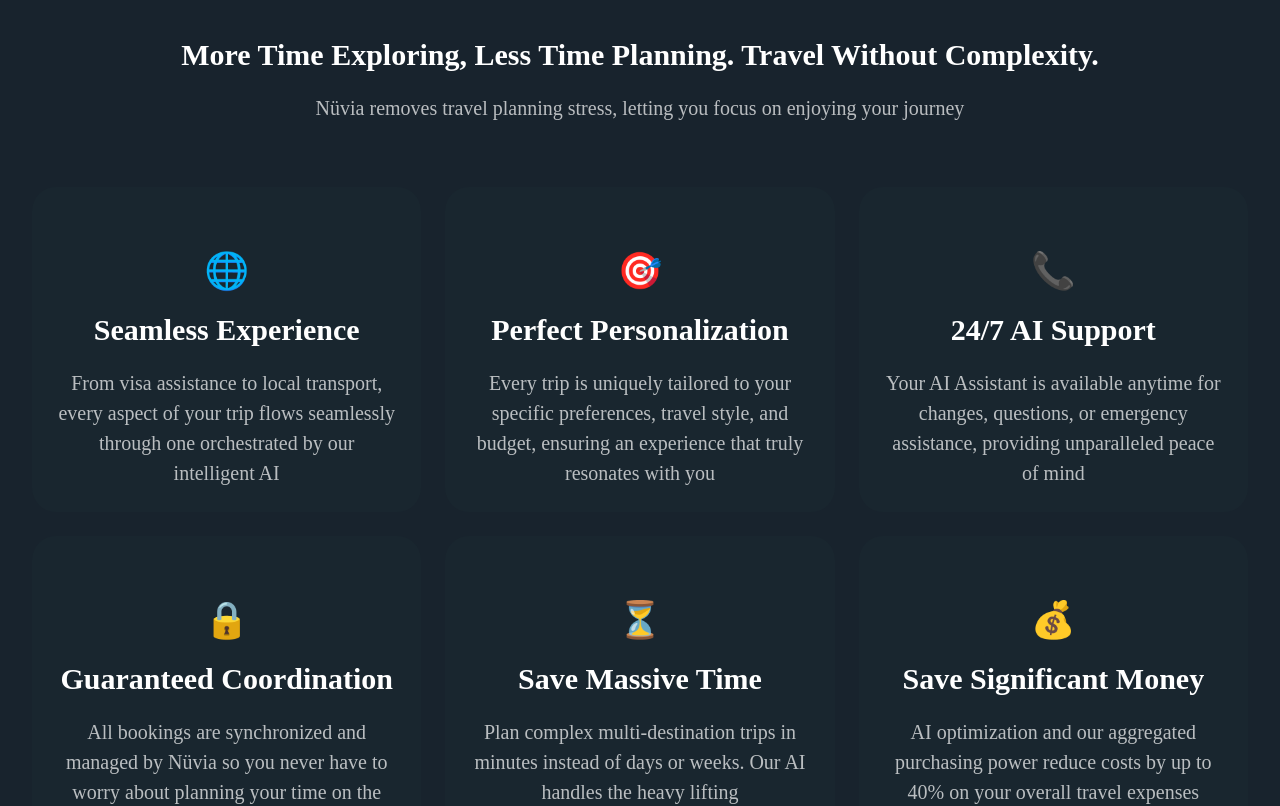
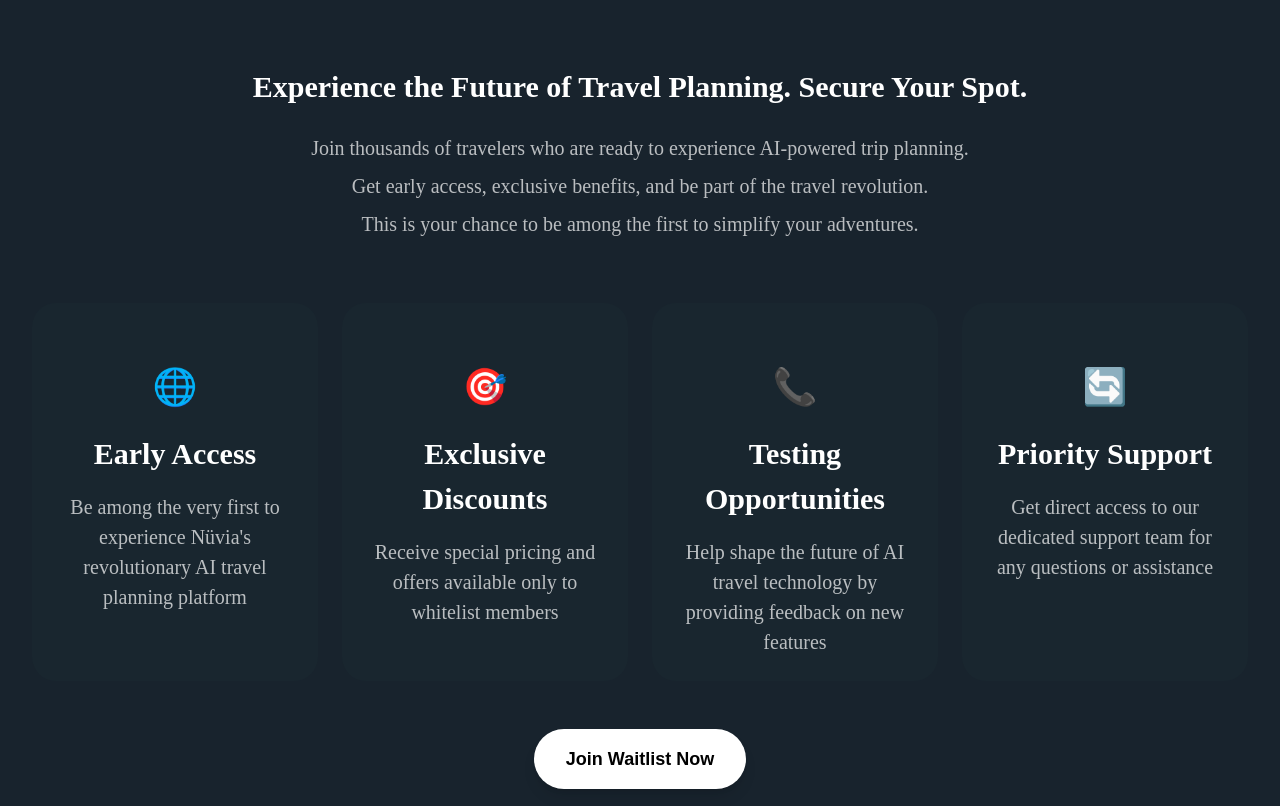
Before and after one commit to elghanbibadr/nuvia, a Next.js app: page / in a window 1280 px wide. Shown: the top 806 px of the page. Built offline with nearby package versions, Linux system fonts and the light colour scheme.

Commit message:
created the waitlist section

```diff
--- /dev/null
+++ b/app/componenets/WaitlistSection.jsx
@@ -0,0 +1,76 @@
+import React from 'react';
+
+const waitlistFeatures = [
+  {
+    id: 1,
+    icon: "🌐",
+    title: "Early Access",
+    description: "Be among the very first to experience Nüvia's revolutionary AI travel planning platform"
+  },
+  {
+    id: 2,
+    icon: "🎯",
+    title: "Exclusive Discounts",
+    description: "Receive special pricing and offers available only to whitelist members"
+  },
+  {
+    id: 3,
+    icon: "📞",
+    title: "Testing Opportunities",
+    description: "Help shape the future of AI travel technology by providing feedback on new features"
+  },
+  {
+    id: 4,
+    icon: "🔄",
+    title: "Priority Support",
+    description: "Get direct access to our dedicated support team for any questions or assistance"
+  }
+];
+
+const WaitlistSection = () => {
+  return (
+    <div className='bg-[#18232D] py-16 px-8'>
+
+      {/* Header Section */}
+      <div className="text-center mb-16 max-w-4xl mx-auto">
+        <h1 className="heading-large mb-6">
+          Experience the Future of Travel Planning. Secure Your Spot.
+        </h1>
+        <div className="space-y-2">
+          <p className="subheading-text">
+            Join thousands of travelers who are ready to experience AI-powered trip planning.
+          </p>
+          <p className="subheading-text">
+            Get early access, exclusive benefits, and be part of the travel revolution.
+          </p>
+          <p className="subheading-text">
+            This is your chance to be among the first to simplify your adventures.
+          </p>
+        </div>
+      </div>
+
+      {/* Features Grid */}
+      <div className="grid grid-cols-1 md:grid-cols-2 lg:grid-cols-4 gap-6 mb-12 max-w-7xl mx-auto">
+        {waitlistFeatures.map((feature) => (
+          <div
+            key={feature.id}
+            className="flex bg-[#19262F] rounded-3xl pt-16 px-6 pb-6 flex-col items-center gap-4 flex-1 self-stretch text-center"
+          >
+            <span className="text-4xl mb-2">{feature.icon}</span>
+            <h3 className='heading-large'>{feature.title}</h3>
+            <p className='subheading-text'>{feature.description}</p>
+          </div>
+        ))}
+      </div>
+
+      {/* CTA Button */}
+      <div className="flex justify-center">
+        <button className="bg-white text-black font-semibold px-8 py-4 rounded-full text-lg hover:bg-gray-100 transition-colors duration-300 shadow-lg">
+          Join Waitlist Now
+        </button>
+      </div>
+    </div>
+  )
+}
+
+export default WaitlistSection;
--- a/app/page.js
+++ b/app/page.js
@@ -2,11 +2,12 @@
 import ConversationalTipCard from './componenets/ConversationalTipCard'
 import DynamicPriceMonitoring from './componenets/DynamicPriceMonitoring'
 import TravelFeaturesSection from './componenets/TravelFeaturesSection'
+import WaitlistSection from './componenets/WaitlistSection'
 
 
 const page = () => {
   return (
-   <TravelFeaturesSection/>
+   <WaitlistSection/>
   )
 }
 
```
